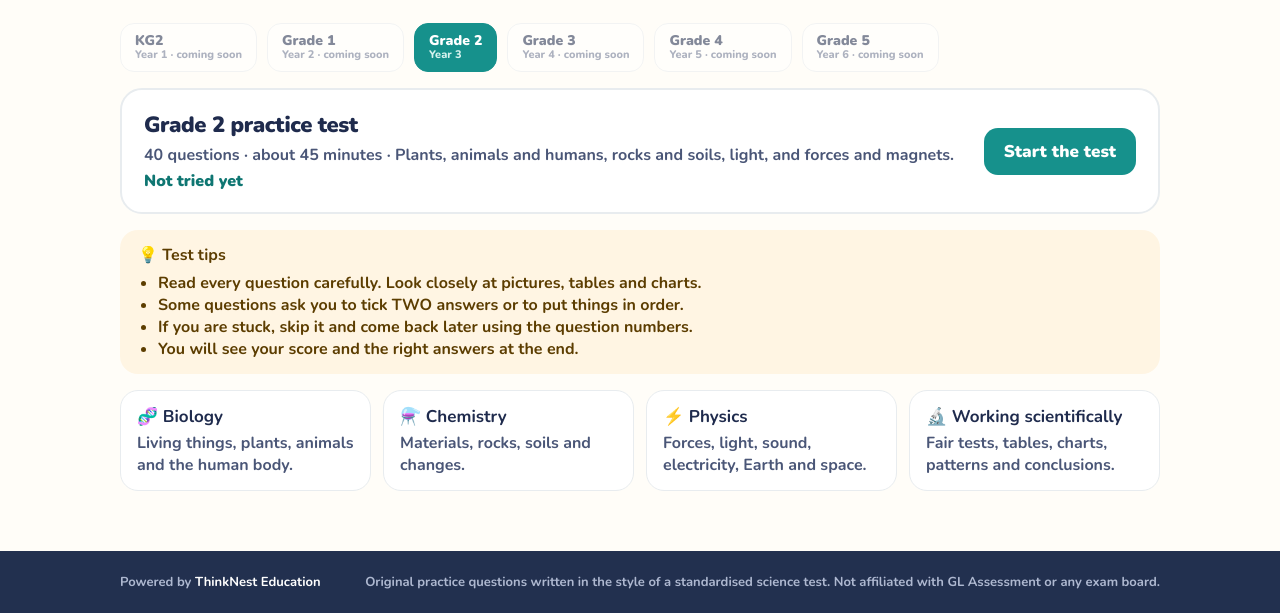
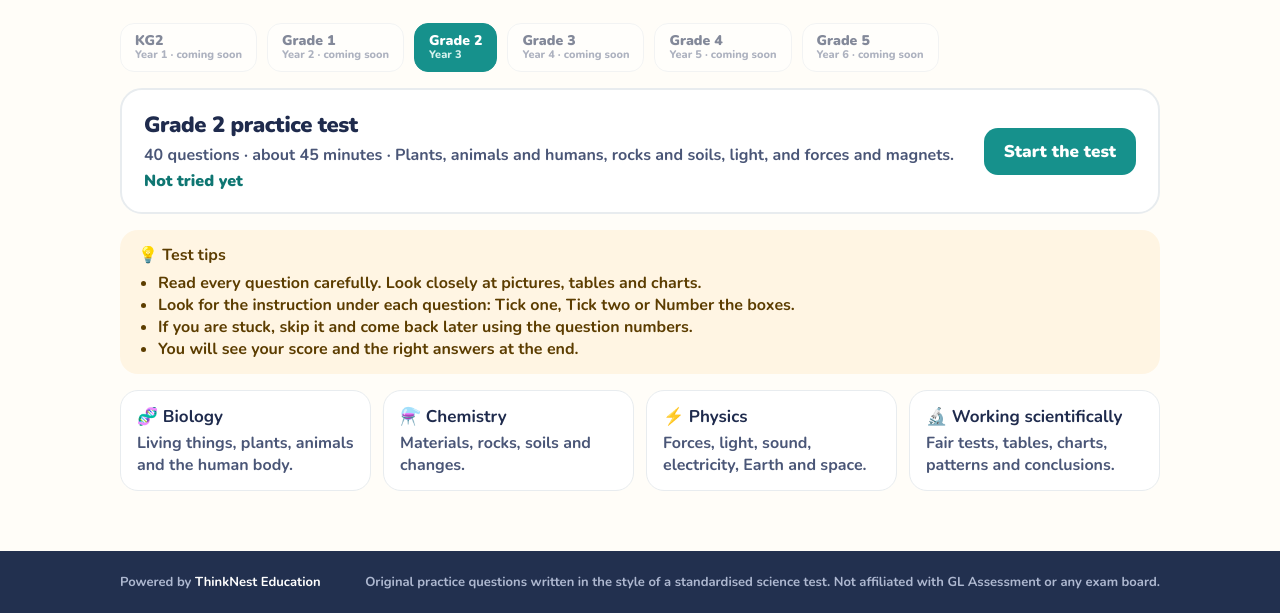
Before and after one commit to ThinkNest26/science-quest, a plain HTML site: page gl.html in a window 1280 px wide. Shown: the part 275-888 px from the top of the page. Drawn offline with nearby package versions, Linux system fonts and the light colour scheme; a web font is replaced by a local one.

Commit message:
GL Test Practice for all grades
dded GL-style practice tests for KG2, Grade 1, Grade 3, Grade 4 and Grade 5. Matched question wording and instructions to GL style (“Tick one”, “Tick two”, National Curriculum vocabulary). Results now use GL reporting areas.

```diff
--- a/gl.html
+++ b/gl.html
@@ -73,14 +73,14 @@
 <script src="js/art.js?v=45"></script>
 <script src="js/practice-art.js?v=45"></script>
 <script src="js/practice-photos.js?v=54"></script>
-<script src="js/gl.js?v=54"></script>
+<script src="js/gl.js?v=55"></script>
 <script src="js/avatar.js?v=52"></script>
 <script src="js/store.js?v=45"></script>
 <script>
 (function(){
   var S = SQ_STORE, GL = SQ_GL, main = document.getElementById('main');
   var GR = [['kg2','KG2','Year 1'],['g1','Grade 1','Year 2'],['g2','Grade 2','Year 3'],['g3','Grade 3','Year 4'],['g4','Grade 4','Year 5'],['g5','Grade 5','Year 6']];
-  var DN = {B:'Biology', C:'Chemistry', P:'Physics'}, SN = {K:'Knowing science facts', A:'Using science knowledge', W:'Working scientifically'};
+  var DN = {B:'Biology', C:'Chemistry', P:'Physics'}, SN = {K:'Knowledge and understanding', A:'Application of knowledge', W:'Working scientifically'};
   var me = S.me(), grade = (me && GL[me.grade]) ? me.grade : (GL.g2 ? 'g2' : Object.keys(GL)[0]), T = null;
   function esc(t){ return String(t==null?'':t).replace(/&/g,'&amp;').replace(/</g,'&lt;').replace(/"/g,'&quot;'); }
   function shuffle(a){ a = a.slice(); for (var i=a.length-1;i>0;i--){ var j=Math.floor(Math.random()*(i+1)), t=a[i]; a[i]=a[j]; a[j]=t; } return a; }
@@ -104,7 +104,7 @@
     if (G) {
       h += '<div class="tcard"><div><h2>'+esc(G.name)+' practice test</h2><p>'+G.qs.length+' questions · about '+G.mins+' minutes · '+esc(G.intro)+'</p>'+
         (r ? '<p class="best">Best score: '+r.best+' / '+r.of+' · Last try: '+r.s+' / '+r.of+' on '+esc(r.d)+'</p>' : '<p class="best">Not tried yet</p>')+'</div><button class="go" id="start">Start the test</button></div>';
-      h += '<div class="tips"><b>💡 Test tips</b><ul><li>Read every question carefully. Look closely at pictures, tables and charts.</li><li>Some questions ask you to tick <b>TWO</b> answers or to put things <b>in order</b>.</li><li>If you are stuck, skip it and come back later using the question numbers.</li><li>You will see your score and the right answers at the end.</li></ul></div>';
+      h += '<div class="tips"><b>💡 Test tips</b><ul><li>Read every question carefully. Look closely at pictures, tables and charts.</li><li>Look for the instruction under each question: <b>Tick one</b>, <b>Tick two</b> or <b>Number the boxes</b>.</li><li>If you are stuck, skip it and come back later using the question numbers.</li><li>You will see your score and the right answers at the end.</li></ul></div>';
       h += '<div class="glinfo"><div><b>🧬 Biology</b>Living things, plants, animals and the human body.</div><div><b>⚗️ Chemistry</b>Materials, rocks, soils and changes.</div><div><b>⚡ Physics</b>Forces, light, sound, electricity, Earth and space.</div><div><b>🔬 Working scientifically</b>Fair tests, tables, charts, patterns and conclusions.</div></div>';
     }
     main.innerHTML = h;
@@ -126,7 +126,7 @@
   function table(tb){ return '<table class="gtab"><tr>'+tb[0].map(function(c){ return '<th>'+esc(c)+'</th>'; }).join('')+'</tr>'+tb.slice(1).map(function(r){ return '<tr>'+r.map(function(c){ return '<td>'+esc(c)+'</td>'; }).join('')+'</tr>'; }).join('')+'</table>'; }
   function ask(){
     var it = T.items[T.i], q = it.q, n = T.items.length;
-    var hint = it.t==='two' ? 'Tick TWO answers.' : it.t==='order' ? 'Tap the boxes in the right order: 1 first, then 2, and so on.' : 'Choose ONE answer.';
+    var hint = it.t==='two' ? 'Tick two.' : it.t==='order' ? 'Number the boxes 1 to '+q.o.length+' to show the correct order. Tap the first one, then the next.' : 'Tick one.';
     var h = '<div class="qcard"><div class="qtop"><span>Question '+(T.i+1)+' of '+n+'</span><span class="clock" id="clock">⏱ '+mmss((Date.now()-T.t0)/1000)+' / '+T.G.mins+':00</span></div>'+
       '<div class="pbar"><b style="width:'+(T.items.filter(answered).length/n*100)+'%"></b></div>'+
       (q.v ? '<div class="qpic">'+SQ_VIS(q.v)+'</div>' : '')+(q.tb ? table(q.tb) : '')+
@@ -201,7 +201,7 @@
     var ADV = {B:'Read the biology stories in the Library and practise the living things, plants and animals objectives in Science Practice.',
                C:'Practise the materials, rocks and changes objectives in Science Practice.',
                P:'Practise the forces, light, sound and electricity objectives in Science Practice.',
-               K:'Learn the key science words and facts. The glossary in each Library story helps.',
+               K:'Learn the key science words and facts for each topic. The glossary in each Library story helps.',
                A:'Try the Challenges: they ask you to use what you know in new situations.',
                W:'Practise reading tables and bar charts, spotting patterns and saying what makes a test fair.'};
     var NM = {B:'Biology', C:'Chemistry', P:'Physics', K:SN.K, A:SN.A, W:SN.W};
--- a/js/gl.js
+++ b/js/gl.js
@@ -11,42 +11,42 @@ window.SQ_GL.g2 = {name:'Grade 2', year:'Year 3', level:'Level 8', mins:45, intr
 qs:[
  {d:'B',s:'K',v:'plant:roots',q:'Look at the part of the plant the arrow is pointing to. What is its job?',o:['To take in water and hold the plant in the soil','To make seeds for new plants','To attract bees and other insects'],why:'Roots grow down into the soil. They take in water and nutrients and hold the plant steady.'},
  {d:'B',s:'K',q:'Which part of a flowering plant makes the seeds?',o:['The flower','The roots','The stem'],why:'After a flower is pollinated, seeds form inside it, often inside a fruit.'},
- {d:'B',s:'A',v:'celery:#3D8BE0',q:'Ella stood a white flower in a glass of blue water. The next day, the petals had blue lines in them. What does this show?',o:['Water travels up the stem to the flower','The flower is making blue paint','The petals soaked up blue light'],why:'Water moves up through tiny tubes in the stem to every part of the plant. The blue colour travelled with it.'},
- {d:'B',s:'W',tb:[['Plant','Where it was kept','Height after 2 weeks'],['A','Sunny windowsill','12 cm'],['B','Shady corner','8 cm'],['C','Dark cupboard','3 cm (pale and thin)']],q:'Class 2 grew three bean plants in different places. What pattern do the results show?',o:['The more light a plant had, the taller and healthier it grew','The plants in the dark grew the tallest','Light makes no difference to how plants grow'],why:'Plant A had the most light and grew tallest. Plant C had no light and grew pale and thin. Plants need light to grow well.'},
- {d:'B',s:'W',tb:[['Plant','Where it was kept','Height after 2 weeks'],['A','Sunny windowsill','12 cm'],['B','Shady corner','8 cm'],['C','Dark cupboard','3 cm (pale and thin)']],q:'To make this a fair test, what should the class keep the SAME for all three plants?',o:['The amount of water each plant is given','The amount of light each plant gets','Where each plant is kept'],why:'In a fair test you only change one thing (here, the light). Everything else, like the water and the type of seed, stays the same.'},
- {d:'B',s:'K',t:'two',q:'Tick TWO things that a plant needs to grow well.',o:['Light','Water','Salt','Darkness'],why:'Plants need light, water, air, nutrients from the soil and room to grow.'},
- {d:'B',s:'K',t:'order',q:'Put the life cycle of a flowering plant in order. Start with the seed.',o:['A seed is planted','A small seedling grows','The plant grows flowers','The flowers make new seeds'],why:'Seed → seedling → adult plant with flowers → new seeds. Then the cycle starts again.'},
- {d:'B',s:'K',v:'i:bee',q:'How do bees help flowering plants?',o:['They carry pollen from one flower to another','They water the plants','They eat the roots'],why:'Pollen sticks to a bee’s hairy body. When it visits the next flower, pollen rubs off. This is called pollination.'},
- {d:'B',s:'A',v:'i:sycamore',q:'These are sycamore seeds. How are they spread to new places?',o:['They spin away on the wind','Animals eat them and carry them','They float down rivers'],why:'Sycamore seeds have wings. They spin like helicopters and the wind carries them away from the parent tree.'},
- {d:'B',s:'A',v:'i:burr',q:'Burdock seeds are covered in tiny hooks. How do they travel?',o:['They catch on animals’ fur','They are blown by the wind','They explode out of the pod'],why:'The hooks stick to fur and clothes. The seeds fall off later, far from the parent plant.'},
- {d:'B',s:'K',q:'Which sentence about food is true?',o:['Humans cannot make their own food, so they must eat to get nutrition','Humans make their own food from sunlight, like plants','Humans only need water to stay healthy'],why:'Plants make their own food. Animals, including humans, must eat other living things to get the nutrition they need.'},
- {d:'B',s:'K',v:'i:rice',q:'Rice, bread and pasta mostly give us…',o:['carbohydrates for energy','protein for growing muscles','calcium for strong bones'],why:'Carbohydrates are our main energy food.'},
- {d:'B',s:'A',q:'Sam wants his lunch to help his muscles grow and repair. Which food should he add?',o:['Fish','Sweets','A fizzy drink'],why:'Fish contains protein. Protein helps the body grow and repair muscles.'},
+ {d:'B',s:'A',v:'celery:#3D8BE0',q:'Ella stood a white flower in a glass of blue water. The next day, the petals had blue lines in them. What does this show?',o:['Water is transported up the stem to the flower','The flower is making blue paint','The petals soaked up blue light'],why:'Water is transported up through tiny tubes in the stem to the leaves and flowers. The blue colour travelled with it.'},
+ {d:'B',s:'W',tb:[['Plant','Where it was kept','Height after 2 weeks'],['A','Sunny windowsill','12 cm'],['B','Shady corner','8 cm'],['C','Dark cupboard','3 cm (pale and thin)']],q:'Class 2 grew three bean plants in different places. Which conclusion do the results support?',o:['The more light a plant had, the taller and healthier it grew','The plants in the dark grew the tallest','Light makes no difference to how plants grow'],why:'Plant A had the most light and grew tallest. Plant C had no light and grew pale and thin. Plants need light to grow well.'},
+ {d:'B',s:'W',tb:[['Plant','Where it was kept','Height after 2 weeks'],['A','Sunny windowsill','12 cm'],['B','Shady corner','8 cm'],['C','Dark cupboard','3 cm (pale and thin)']],q:'To make this a fair test, which variable should the class keep the same for all three plants?',o:['The amount of water each plant is given','The amount of light each plant gets','Where each plant is kept'],why:'In a fair test you only change one thing (here, the light). Everything else, like the water and the type of seed, stays the same.'},
+ {d:'B',s:'K',t:'two',q:'Which TWO things does a plant need for life and growth?',o:['Light','Water','Salt','Darkness'],why:'Plants need light, water, air, nutrients from the soil and room to grow.'},
+ {d:'B',s:'K',t:'order',q:'Put the stages of the life cycle of a flowering plant in the correct order. Start with the seed.',o:['A seed is planted','A small seedling grows','The plant grows flowers','The flowers make new seeds'],why:'Seed → seedling → adult plant with flowers → new seeds. Then the cycle starts again.'},
+ {d:'B',s:'K',v:'i:bee',q:'How do bees help with pollination?',o:['They carry pollen from one flower to another','They water the plants','They eat the roots'],why:'Pollen sticks to a bee’s hairy body. When it visits the next flower, pollen rubs off. This is called pollination.'},
+ {d:'B',s:'A',v:'i:sycamore',q:'These are sycamore seeds. How are they dispersed?',o:['They spin away on the wind','Animals eat them and carry them','They float down rivers'],why:'Sycamore seeds have wings. They spin like helicopters and are dispersed by the wind, away from the parent tree.'},
+ {d:'B',s:'A',v:'i:burr',q:'Burdock seeds are covered in tiny hooks. How are they dispersed?',o:['They catch on animals’ fur','They are blown by the wind','They explode out of the pod'],why:'The hooks stick to fur and clothes. The seeds fall off later, far from the parent plant.'},
+ {d:'B',s:'K',q:'Which statement about nutrition is true?',o:['Humans cannot make their own food. They get nutrition from what they eat','Humans make their own food from sunlight, like plants','Humans only need water to stay healthy'],why:'Plants make their own food. Animals, including humans, cannot. They need the right types and amount of nutrition from what they eat.'},
+ {d:'B',s:'K',v:'i:rice',q:'Rice, bread and pasta are a good source of…',o:['carbohydrates, which give us energy','protein for growing muscles','calcium for strong bones'],why:'Carbohydrates are our main energy food.'},
+ {d:'B',s:'A',q:'Sam wants his lunch to contain protein for growth and repair. Which food should he add?',o:['Fish','Sweets','A fizzy drink'],why:'Fish contains protein. Protein helps the body grow and repair muscles.'},
  {d:'B',s:'K',v:'skel:skull',q:'What is the main job of the bone the arrow is pointing to?',o:['To protect the brain','To help us bend our legs','To help us digest food'],why:'The skull is a hard case of bone that protects the brain.'},
- {d:'B',s:'K',t:'two',q:'Tick TWO jobs that a skeleton does.',o:['It supports the body','It protects organs such as the heart','It digests food','It pumps blood'],why:'The skeleton holds the body up, protects important organs and works with muscles to help us move.'},
- {d:'B',s:'A',q:'You bend your arm at the elbow. What makes the bones move?',o:['Muscles pull on the bones','The bones move by themselves','Blood pushes the bones'],why:'Muscles are attached to bones. When a muscle gets shorter, it pulls the bone and the arm bends.'},
- {d:'B',s:'A',q:'Which of these animals has no bones at all?',o:['A jellyfish','A cat','A frog'],why:'Jellyfish have soft bodies with no skeleton. Cats and frogs have skeletons inside their bodies.'},
- {d:'C',s:'K',v:'i:granite',q:'This rock is very hard and has speckles of different colours. What is it?',o:['Granite','Chalk','Sandstone'],why:'Granite is a hard rock made of speckled crystals.'},
- {d:'C',s:'A',q:'Which rock would be best for a strong kitchen worktop that does not soak up spills?',o:['Granite','Chalk','Sandstone'],why:'Granite is very hard and does not let water in, so it is good for worktops. Chalk is soft and crumbly.'},
- {d:'C',s:'W',tb:[['Rock','Drops of water soaked up in 1 minute'],['Chalk','9'],['Granite','0'],['Sandstone','6'],['Marble','1']],q:'Amir dripped water onto four rocks. Which rock soaked up the MOST water?',o:['Chalk','Granite','Sandstone'],why:'Chalk soaked up 9 drops, the most in the table. Rocks that let water in are called permeable.'},
- {d:'C',s:'W',tb:[['Rock','Drops of water soaked up in 1 minute'],['Chalk','9'],['Granite','0'],['Sandstone','6'],['Marble','1']],q:'Use the table. Which rock would be best for a garden path that needs to stay dry?',o:['Granite','Chalk','Sandstone'],why:'Granite soaked up no water at all, so a granite path would stay dry and strong.'},
- {d:'C',s:'W',q:'In Amir’s test, what should be the same for every rock to make it fair?',o:['The size of each piece of rock','The colour of each rock','The name of each rock'],why:'If one piece was much bigger, it could soak up more water just because of its size. Keeping the size the same makes it fair.'},
- {d:'C',s:'K',t:'order',q:'Put these steps in order to show how a fossil forms.',o:['A sea animal dies and sinks to the seabed','It is covered by layers of mud and sand','Over millions of years, the layers turn into rock','The rock wears away and the fossil is found'],why:'Fossils form when living things are trapped in layers that slowly turn into rock over millions of years.'},
+ {d:'B',s:'K',t:'two',q:'Which TWO are jobs of the human skeleton?',o:['Support','Protection of organs such as the heart','Digestion of food','Pumping blood'],why:'The skeleton gives support, protection and, working with muscles, movement.'},
+ {d:'B',s:'A',q:'You bend your arm at the elbow. What makes the bones move?',o:['Muscles contract and pull on the bones','The bones move by themselves','Blood pushes the bones'],why:'Muscles are attached to bones. When a muscle contracts (gets shorter), it pulls on the bone and the arm bends.'},
+ {d:'B',s:'A',q:'Which animal does NOT have a skeleton?',o:['A jellyfish','A cat','A frog'],why:'Jellyfish have soft bodies with no skeleton. Cats and frogs have skeletons inside their bodies.'},
+ {d:'C',s:'K',v:'i:granite',q:'This rock is hard and is made of grains of different colours. Which rock is it?',o:['Granite','Chalk','Sandstone'],why:'Granite is a hard rock made of speckled crystals.'},
+ {d:'C',s:'A',q:'Which rock would be best for a kitchen worktop? It must be hard and impermeable (it must not let water soak in).',o:['Granite','Chalk','Sandstone'],why:'Granite is very hard and does not let water in, so it is good for worktops. Chalk is soft and crumbly.'},
+ {d:'C',s:'W',tb:[['Rock','Drops of water soaked up in 1 minute'],['Chalk','9'],['Granite','0'],['Sandstone','6'],['Marble','1']],q:'Amir dripped water onto four rocks. Which rock is the MOST permeable?',o:['Chalk','Granite','Sandstone'],why:'Chalk soaked up 9 drops, the most in the table. Rocks that let water soak in are permeable.'},
+ {d:'C',s:'W',tb:[['Rock','Drops of water soaked up in 1 minute'],['Chalk','9'],['Granite','0'],['Sandstone','6'],['Marble','1']],q:'Use the table. Which rock would be best for a garden path that needs to stay dry?',o:['Granite','Chalk','Sandstone'],why:'Granite soaked up no water, so it is impermeable. A granite path would stay dry and strong.'},
+ {d:'C',s:'W',q:'Amir wants his test to be a fair test. Which variable should he keep the same?',o:['The size of each piece of rock','The colour of each rock','The name of each rock'],why:'If one piece was much bigger, it could soak up more water just because of its size. Keeping the size the same makes it fair.'},
+ {d:'C',s:'K',t:'order',q:'Put these steps in the correct order to describe how a fossil is formed.',o:['A sea animal dies and sinks to the seabed','It is covered by layers of mud and sand','Over millions of years, the layers turn into rock','The rock wears away and the fossil is found'],why:'Fossils are formed when things that have lived are trapped within rock. This takes millions of years.'},
  {d:'C',s:'K',v:'i:ammonite',q:'What is this?',o:['A fossil of a sea animal that lived long ago','A modern snail shell','A piece of metal'],why:'This is an ammonite fossil. Ammonites lived in the sea millions of years ago.'},
  {d:'C',s:'K',q:'Mary Anning lived about 200 years ago. Why is she famous?',o:['She found amazing fossils on the beach','She invented the light bulb','She was the first person in space'],why:'Mary Anning found fossils of sea reptiles, including an ichthyosaur, on the cliffs at Lyme Regis in England.'},
- {d:'C',s:'K',q:'What is soil made from?',o:['Tiny bits of rock mixed with dead plants and animals','Only sand','Melted ice'],why:'Soil is a mixture of tiny rock pieces, rotting plant and animal matter (called organic matter), air and water.'},
- {d:'C',s:'A',v:'soil:topsoil',q:'Which layer of the ground is the arrow pointing to?',o:['Topsoil','Subsoil','Bedrock'],why:'Topsoil is the dark top layer. It has the most organic matter, so most plants grow their roots there.'},
+ {d:'C',s:'K',q:'What are soils made from?',o:['Tiny pieces of rock and organic matter (dead plants and animals)','Only sand','Melted ice'],why:'Soil is a mixture of tiny rock pieces, rotting plant and animal matter (called organic matter), air and water.'},
+ {d:'C',s:'A',v:'soil:topsoil',q:'Which layer of soil is the arrow pointing to?',o:['Topsoil','Subsoil','Bedrock'],why:'Topsoil is the dark top layer. It has the most organic matter, so most plants grow their roots there.'},
  {d:'C',s:'W',v:'bars:Sandy=40,Clay=10,Garden=25',q:'The chart shows how many millilitres of water drained through three soils in 5 minutes. Which soil let the MOST water through?',o:['Sandy soil','Clay soil','Garden soil'],why:'The sandy soil bar is the tallest (40 ml). Sand has big gaps between its grains, so water drains through quickly.'},
- {d:'C',s:'A',t:'two',q:'Tick TWO things that are made from rock.',o:['A slate roof tile','A marble statue','A wooden spoon','A plastic cup'],why:'Slate and marble are both rocks. Wood comes from trees and plastic is made in factories.'},
- {d:'P',s:'K',v:'see:dark',q:'In a completely dark room, Lily cannot see her ball. Why not?',o:['There is no light to bounce off the ball into her eyes','The ball has disappeared','Her eyes are closed'],why:'We see things when light reflects off them into our eyes. Darkness is the absence of light.'},
- {d:'P',s:'K',t:'two',q:'Tick TWO light sources.',o:['The Sun','A switched-on torch','A mirror','The Moon'],why:'Light sources make their own light. A mirror and the Moon only reflect light.'},
- {d:'P',s:'A',q:'Why should you never look straight at the Sun, even with sunglasses?',o:['Its light is so strong it can damage your eyes','It will make you sneeze','It is too far away to see'],why:'Sunlight can permanently damage your eyes. Never look directly at the Sun.'},
- {d:'P',s:'K',q:'How is a shadow made?',o:['An opaque object blocks the light','Light bounces off a mirror','A torch makes dark light'],why:'Light travels in straight lines. When an opaque object blocks it, a dark shadow forms behind the object.'},
- {d:'P',s:'W',tb:[['Distance from torch to puppet','Height of shadow'],['10 cm','40 cm'],['20 cm','24 cm'],['30 cm','16 cm'],['40 cm','12 cm']],q:'Tom moved a torch further away from a puppet. What pattern do his results show?',o:['The further away the torch, the smaller the shadow','The further away the torch, the bigger the shadow','The shadow stayed the same size'],why:'As the distance goes up (10 → 40 cm), the shadow height goes down (40 → 12 cm).'},
+ {d:'C',s:'A',t:'two',q:'Which TWO objects are made from rock?',o:['A slate roof tile','A marble statue','A wooden spoon','A plastic cup'],why:'Slate and marble are both rocks. Wood comes from trees and plastic is made in factories.'},
+ {d:'P',s:'K',v:'see:dark',q:'In a completely dark room, Lily cannot see her ball. Why not?',o:['There is no light to reflect off the ball into her eyes','The ball has disappeared','Her eyes are closed'],why:'We need light to see things. Light reflects off objects into our eyes. Dark is the absence of light.'},
+ {d:'P',s:'K',t:'two',q:'Which TWO are light sources?',o:['The Sun','A switched-on torch','A mirror','The Moon'],why:'Light sources make their own light. A mirror and the Moon only reflect light.'},
+ {d:'P',s:'A',q:'Why should you never look directly at the Sun, even with sunglasses?',o:['Light from the Sun can damage your eyes','It will make you sneeze','It is too far away to see'],why:'Sunlight can permanently damage your eyes. Never look directly at the Sun.'},
+ {d:'P',s:'K',q:'How is a shadow formed?',o:['An opaque object blocks the light from a light source','Light bounces off a mirror','A torch makes dark light'],why:'Light travels in straight lines. When an opaque object blocks it, a dark shadow forms behind the object.'},
+ {d:'P',s:'W',tb:[['Distance from torch to puppet','Height of shadow'],['10 cm','40 cm'],['20 cm','24 cm'],['30 cm','16 cm'],['40 cm','12 cm']],q:'Tom moved a torch further away from a puppet and measured the shadow. What pattern do his results show?',o:['The further away the torch, the smaller the shadow','The further away the torch, the bigger the shadow','The shadow stayed the same size'],why:'As the distance goes up (10 → 40 cm), the shadow height goes down (40 → 12 cm).'},
  {d:'P',s:'W',tb:[['Distance from torch to puppet','Height of shadow'],['10 cm','40 cm'],['20 cm','24 cm'],['30 cm','16 cm'],['40 cm','12 cm']],q:'Use Tom’s pattern. Predict the shadow height if the torch was 50 cm away.',o:['About 10 cm','About 30 cm','About 50 cm'],why:'The shadow keeps getting smaller as the torch moves away, so at 50 cm it would be a little smaller than 12 cm.'},
- {d:'P',s:'K',v:'magnets:NN',q:'Two north poles are put close together. What will happen?',o:['The magnets push apart (repel)','The magnets pull together (attract)','Nothing at all'],why:'Like poles (north and north, or south and south) repel. Opposite poles attract.'},
- {d:'P',s:'A',t:'two',q:'Tick TWO objects that a magnet will pick up.',o:['An iron nail','A steel paper clip','A plastic button','A wooden pencil'],why:'Magnets attract iron and steel. Plastic and wood are not magnetic.'},
- {d:'P',s:'K',q:'Which force can act WITHOUT the objects touching?',o:['Magnetic force','Friction','A push to open a door'],why:'A magnet can pull a paper clip from a distance. Friction and pushes need contact.'},
- {d:'P',s:'W',tb:[['Surface on the ramp','Distance the toy car travelled'],['Carpet','35 cm'],['Wood','90 cm'],['Sandpaper','20 cm'],['Plastic tray','120 cm']],q:'Which surface had the MOST friction?',o:['Sandpaper','Plastic tray','Wood'],why:'The car travelled the shortest distance on sandpaper. The rough surface made the most friction, which slowed it down most.'},
- {d:'P',s:'W',q:'How could the children make their toy car results more reliable?',o:['Repeat each test three times and find the average','Use a different car each time','Change the height of the ramp each time'],why:'Repeating a test and working out the average makes results more trustworthy, because one odd result counts for less.'}
+ {d:'P',s:'K',v:'magnets:NN',q:'Two magnets are placed with their north poles facing. What will happen?',o:['The magnets push apart (repel)','The magnets pull together (attract)','Nothing at all'],why:'Like poles (north and north, or south and south) repel. Opposite poles attract.'},
+ {d:'P',s:'A',t:'two',q:'Which TWO objects are made of magnetic materials?',o:['An iron nail','A steel paper clip','A plastic button','A wooden pencil'],why:'Magnets attract iron and steel. Plastic and wood are not magnetic.'},
+ {d:'P',s:'K',q:'Which force can act at a distance, without contact between the two objects?',o:['Magnetic force','Friction','A push to open a door'],why:'A magnet can pull a paper clip from a distance. Friction and pushes need contact.'},
+ {d:'P',s:'W',tb:[['Surface on the ramp','Distance the toy car travelled'],['Carpet','35 cm'],['Wood','90 cm'],['Sandpaper','20 cm'],['Plastic tray','120 cm']],q:'Children compared how a toy car moved on different surfaces. On which surface was there the MOST friction?',o:['Sandpaper','Plastic tray','Wood'],why:'The car travelled the shortest distance on sandpaper. The rough surface made the most friction, which slowed it down most.'},
+ {d:'P',s:'W',q:'How could the children improve their investigation so the results are more reliable?',o:['Repeat each test three times and find the average','Use a different car each time','Change the height of the ramp each time'],why:'Repeating a test and working out the average makes results more trustworthy, because one odd result counts for less.'}
 ]};
```
